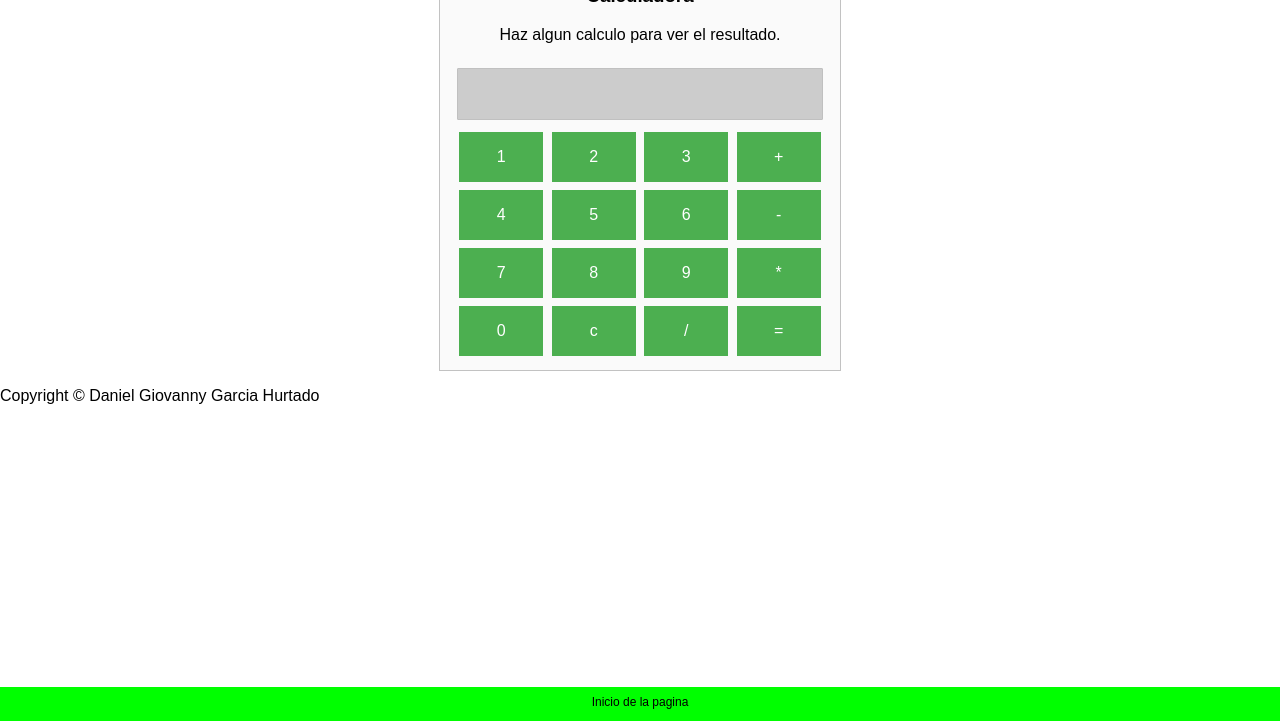
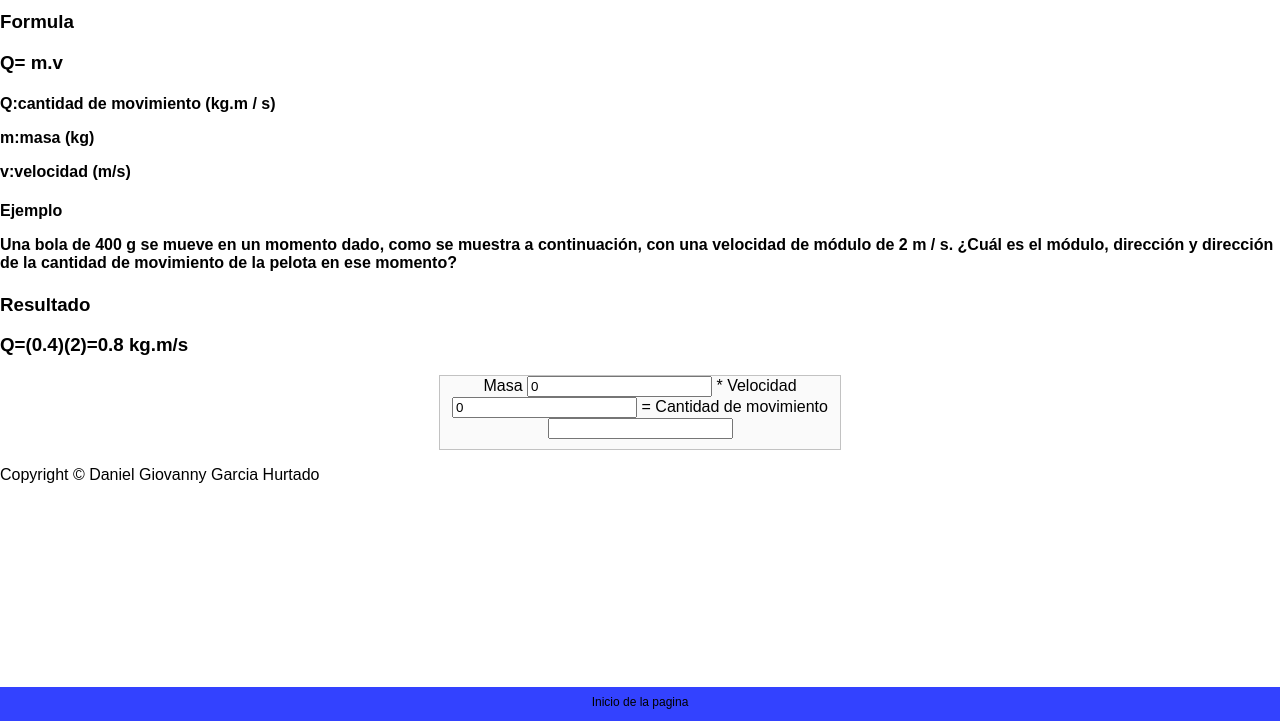
Before and after one commit to pwadany/pwadany.github.io, a plain HTML site: page index.html in a window 1280 px wide. Shown: the part 79-800 px from the top of the page. Drawn offline with Linux system fonts and the light colour scheme.

Commit message:
Update index.html

```diff
--- a/index.html
+++ b/index.html
@@ -3,7 +3,7 @@
   <head>
     <meta charset="utf-8">
     <meta name="viewport" content="width=device-width, initial-scale=1">
-   <title>PWA ITAMAR</title>
+   <title>PWA DANY</title>
     <script src="js/registraServiceWorker.js"></script>
 
     <!-- Ícono para la página web. Debe ponerse en la raíz de la página. -->
@@ -34,7 +34,7 @@
        <style>
       :root {
         --color-primario: black;
-        --color-primario-fondo: #00FF00;
+        --color-primario-fondo: #3342FF;
         --color-contenido: black;
         --color-contenido-fondo: white;
         --color-active: #4646462c;
@@ -86,46 +86,58 @@
       h2{
  text-align:center;
 
-font-size: 100%;
+font-size: 200%;
          }
 
     </style>
   </head>
   <body>
-   <div >
-    <h2>BIENVENIDO A LA CALCULADORA PARA FORMULAS MATEMATICAS</h2>
 
+    <script>
+      function multiplicar(){
+        m = document.getElementById("multiplicando").value;
+        v = document.getElementById("multiplicador").value;
+        r = m*v;
+        document.getElementById("resultado").value = r;
+        }
+      </script>
+      </head>
+      <body>
 
-        <form name="calculator">
-          <h3>Calculadora </h3>
-          <p>Haz algun calculo para ver el resultado.</p>
-          <input type="textfield" name="ans" value="">
-          <br>
-          <input type="button" value="1" onClick="document.calculator.ans.value+='1'">
-          <input type="button" value="2" onClick="document.calculator.ans.value+='2'">
-          <input type="button" value="3" onClick="document.calculator.ans.value+='3'">
-          <input type="button" value="+" onClick="document.calculator.ans.value+='+'">
-          <br>
-          <input type="button" value="4" onClick="document.calculator.ans.value+='4'">
-          <input type="button" value="5" onClick="document.calculator.ans.value+='5'">
-          <input type="button" value="6" onClick="document.calculator.ans.value+='6'">
-          <input type="button" value="-" onClick="document.calculator.ans.value+='-'">
-          <br>
-          <input type="button" value="7" onClick="document.calculator.ans.value+='7'">
-          <input type="button" value="8" onClick="document.calculator.ans.value+='8'">
-          <input type="button" value="9" onClick="document.calculator.ans.value+='9'">
-          <input type="button" value="*" onClick="document.calculator.ans.value+='*'">
-          <br>
-          <input type="button" value="0" onClick="document.calculator.ans.value+='0'">
-          <input type="reset" value="c">
-          <input type="button" value="/" onClick="document.calculator.ans.value+='/'">
-          <input type="button" value="=" onClick="document.calculator.ans.value=eval(document.calculator.ans.value)">
-          </form>
-      </body>
-      </html>
+      <h2>Cantidad de Movimiento</h2>
 
+      <h3>Formula</h3>
+      <h3>Q= m.v</h3>
+        <h4>
+          <p>Q:cantidad de movimiento (kg.m / s)</p>
+          <p>m:masa (kg)</p>
+          <p>v:velocidad (m/s)</p>
+      </h4>
+      <h4>
+          Ejemplo
+         <p> Una bola de 400 g se mueve en un momento dado, como se muestra a continuación, con una velocidad de módulo de 2 m / s.
+          ¿Cuál es el módulo, dirección y dirección de la cantidad de movimiento de la pelota en ese momento?
+      </p>
+      </h4>
+      <h3>Resultado
+          <p>Q=(0.4)(2)=0.8 kg.m/s</p>
 
-    </div>
+          </h3>
+      <form id="multiplicar">
+          <label>
+              Masa
+        <input type="text" id="multiplicando" value=0 onChange="multiplicar();"> *
+      </label>
+
+      <label>
+          Velocidad
+        <input type="text" id="multiplicador" value=0 onChange="multiplicar();"> =
+      </label>
+      <label>
+          Cantidad de movimiento
+        <input type="text" id="resultado">
+      </label>
+
       <nav>
         <ul>
           <li>
```
